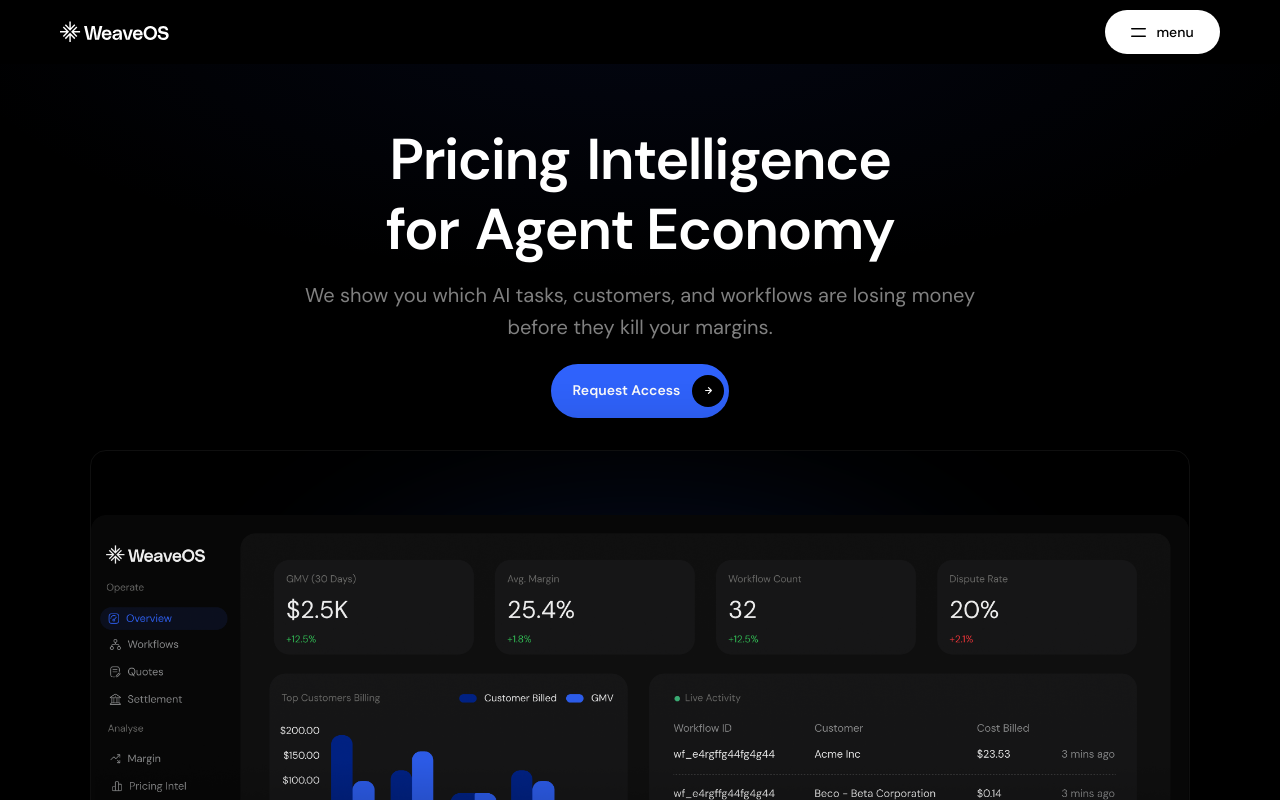
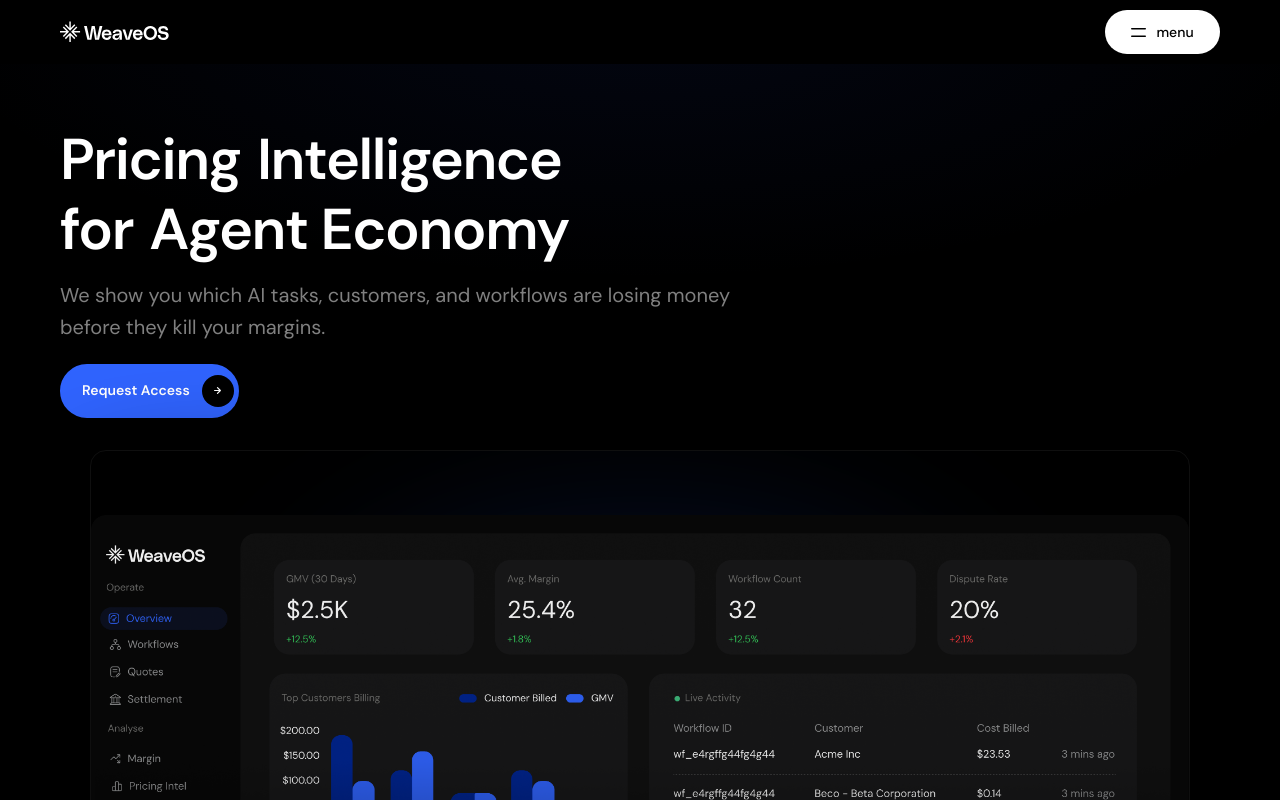
Before and after one commit to SiddharthManjul/weaveos-new, a Next.js app: page / in a window 1280 px wide. Built offline with nearby package versions, Linux system fonts and the light colour scheme; a web font is replaced by a local one.

Commit message:
Left-align hero and How it works sections; fix image3 resolution
- Hero heading, subheading, and CTA button now left-aligned
- How it works badge and heading now left-aligned
- Replace image3.png with high-res 1248x900 version

Co-Authored-By: Claude Sonnet 4.6 <noreply@anthropic.com>

```diff
--- a/src/app/page.tsx
+++ b/src/app/page.tsx
@@ -26,19 +26,14 @@ export default function LandingPage() {
       {/* ── Hero ─────────────────────────────────────────────────── */}
       {/* shrink-0 prevents this from stretching — image takes the rest */}
       <section className="relative z-10 w-full shrink-0 pt-24 sm:pt-32 pb-8">
-        <div className="max-w-[1200px] mx-auto px-5 flex flex-col items-center text-center">
+        <div className="max-w-[1200px] mx-auto px-5 flex flex-col items-start text-left">
 
-        {/*
-          Heading — guaranteed 2 lines on every screen.
-          flex-col with two explicit rows: row 1 = "Pricing Intelligence Platform",
-          row 2 = "for [Agent Economy badge]". No flex-wrap guessing.
-        */}
         <div
-          className="flex flex-col items-center text-center"
+          className="flex flex-col items-start text-left"
           style={{ fontSize: "clamp(28px, 4.5vw, 60px)", lineHeight: 1.12, gap: "0.1em" }}
         >
           {/* Row 1 — wraps to 2 lines on narrow mobile */}
-          <div className="flex flex-wrap items-center justify-center gap-[0.28em]">
+          <div className="flex flex-wrap items-center justify-start gap-[0.28em]">
             {["Pricing", "Intelligence"].map((w) => (
               <span
                 key={w}
@@ -50,7 +45,7 @@ export default function LandingPage() {
           </div>
 
           {/* Row 2 */}
-          <div className="flex items-center justify-center gap-[0.28em]">
+          <div className="flex items-center justify-start gap-[0.28em]">
             <span className="font-semibold text-white tracking-tight whitespace-nowrap">
               for
             </span>
--- a/src/components/FeaturesSection.tsx
+++ b/src/components/FeaturesSection.tsx
@@ -24,7 +24,7 @@ const CARDS = [
 export function FeaturesSection() {
   return (
     <section id="features" className="relative z-10 w-full bg-black pt-20 pb-20 px-5">
-      <div className="max-w-[1200px] mx-auto flex flex-col items-center gap-10">
+      <div className="max-w-[1200px] mx-auto flex flex-col items-start gap-10">
 
         {/* ── "How it works" badge ─────────────────────────────── */}
         <div className="inline-flex w-fit rounded-full p-[1px]" style={{ background: "linear-gradient(135deg, #1a1a1a, #2e2e2e)" }}>
@@ -35,7 +35,7 @@ export function FeaturesSection() {
 
         {/* ── Heading — fixed 40px, grey = #808080 ─────────────── */}
         <div
-          className="flex flex-col items-center text-center"
+          className="flex flex-col items-start text-left"
           style={{ fontSize: "clamp(28px, 3.2vw, 40px)", lineHeight: 1.18, gap: "0.08em" }}
         >
           <span className="font-semibold" style={{ color: "#808080" }}>
```
Also changed, not shown: public/image3.png.
